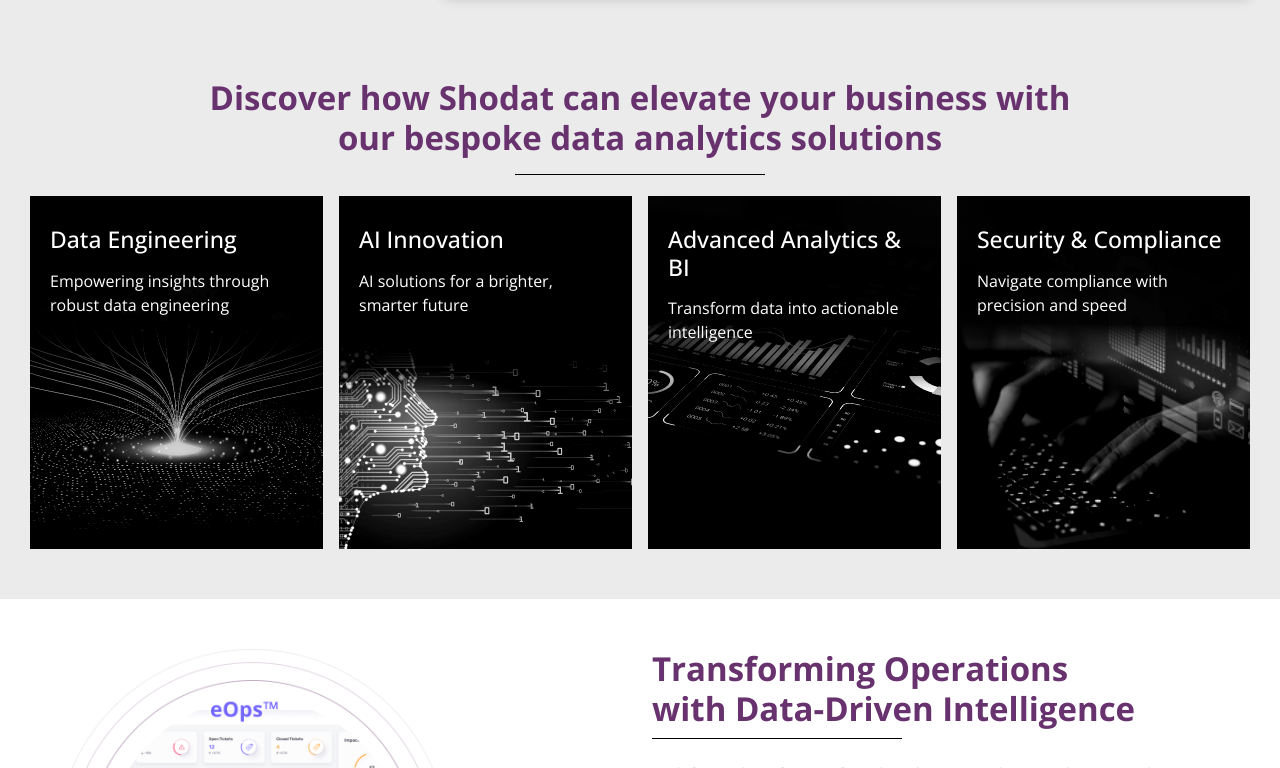
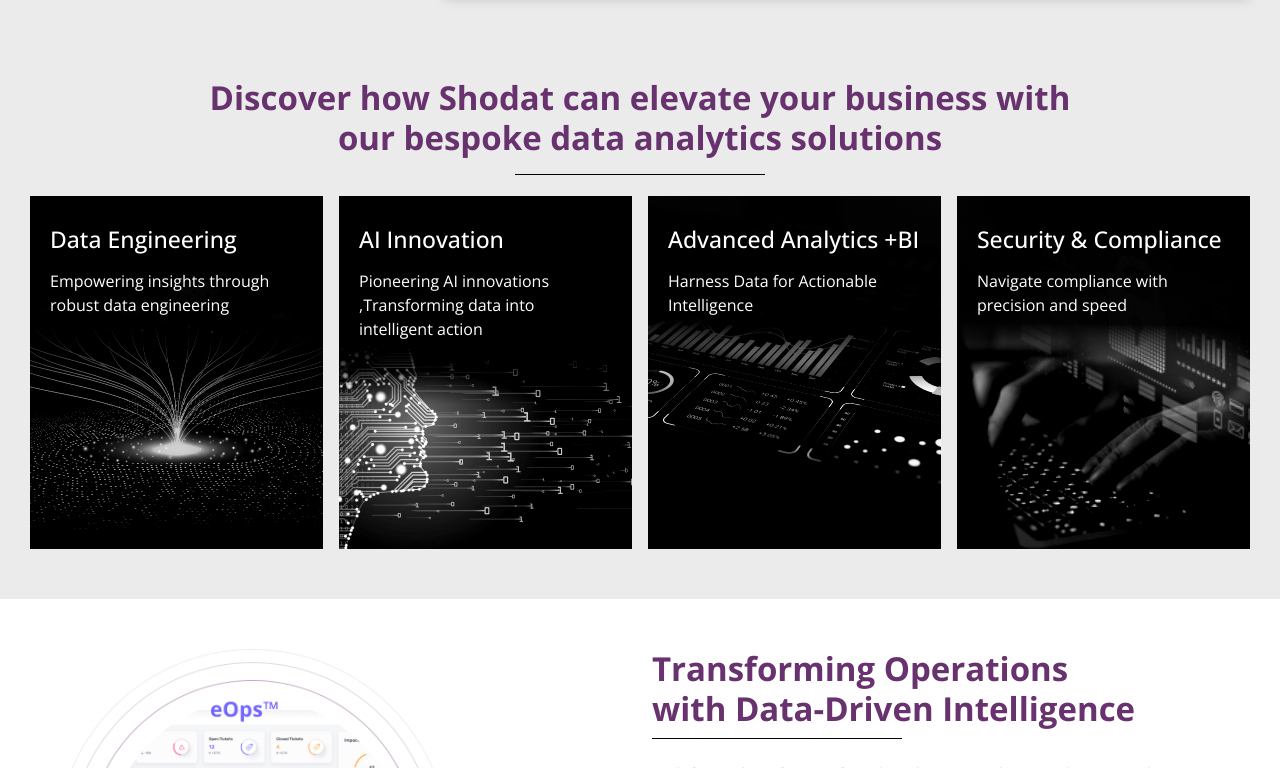
Before and after one commit to amitpandey0107/shodat-website, a Next.js app: page / in a window 1280 px wide. Shown: the part 1123-1891 px from the top of the page. Built offline with nearby package versions, Linux system fonts and the light colour scheme.

Commit message:
modified text and folder name

```diff
--- a/src/pages/banner/index.tsx
+++ b/src/pages/banner/index.tsx
@@ -110,7 +110,7 @@ export default function Banner() {
               <h1 className={`${styles.banner_title}`}>
               Shodat YAI
               </h1>
-              <p>Unveiling the “Why” behind real-world events with GenAI and Causal AI</p>
+              <p>Uncovering the &quot;Why&quot; of Decision Making with Advanced AI</p>
               <Link href="#scheduling" className={`${styles.btnGetStarted}`}>
                 <span>Get Started</span>
                 <Image
--- a/src/pages/features/index.tsx
+++ b/src/pages/features/index.tsx
@@ -170,7 +170,7 @@ export default function Features() {
                       <div className={`${styles.sliderContent}`}>
                         <h4>AI Innovation</h4>
                         <p>
-                          AI solutions for a brighter, smarter future
+                        Pioneering AI innovations ,Transforming data into intelligent action
                         </p>
                       </div>
                     </Card>
@@ -183,8 +183,8 @@ export default function Features() {
                         height={353}
                       />
                       <div className={`${styles.sliderContent}`}>
-                        <h4>Advanced Analytics & BI</h4>
-                        <p>Transform data into actionable intelligence</p>
+                        <h4>Advanced Analytics +BI</h4>
+                        <p>Harness Data for Actionable Intelligence</p>
                       </div>
                     </Card>
                     <Card className={`${styles.sliderItem}`}>
--- a/src/pages/index.tsx
+++ b/src/pages/index.tsx
@@ -4,7 +4,7 @@ import Header from "./header";
 import Banner from "./banner";
 import Features from "./features";
 import TransformingOperations from "./transformingOperations";
-import Slider from "./sliders";
+import Industries from "./industries";
 import PrefferedPartner from "./prefferedPartner";
 import Scheduling from "./scheduling";
 import Footer from "./footer";
@@ -28,7 +28,7 @@ export default function Home() {
       <TransformingOperations />
 
       {/* Shodat X */}
-      <Slider />
+      <Industries />
 
       {/* preffered Partner */}
       <PrefferedPartner />
--- a/src/pages/sliders/index.tsx
+++ b/src/pages/industries/index.tsx
@@ -1,10 +1,10 @@
 import Image from "next/image";
 import Link from "next/link";
-import styles from "./slider.module.css";
+import styles from "./industries.module.css";
 import "bootstrap/dist/css/bootstrap.css";
 import Carousel from "react-bootstrap/Carousel";
 
-export default function Slider() {
+export default function Industries() {
   return (
     <>
       <div className={`${styles.slider}`} id="shodatX">
@@ -160,7 +160,7 @@ export default function Slider() {
               <div className={`${styles.indText}`}>
                 <h4>Energy</h4>
                 <div className={`${styles.line}`}></div>
-                <h2>Mitigating risks, maximizing returns in Energy</h2>
+                <h2>Mitigating risks, maximizing returns in Energy Sector</h2>
                 <p>
                   A prominent player in the Energy industry reduced
                   the time spent on complex volumetric calculations by 50%,
```
Also changed, not shown: src/pages/industries/industries.module.css (renamed from src/pages/sliders/slider.module.css).
